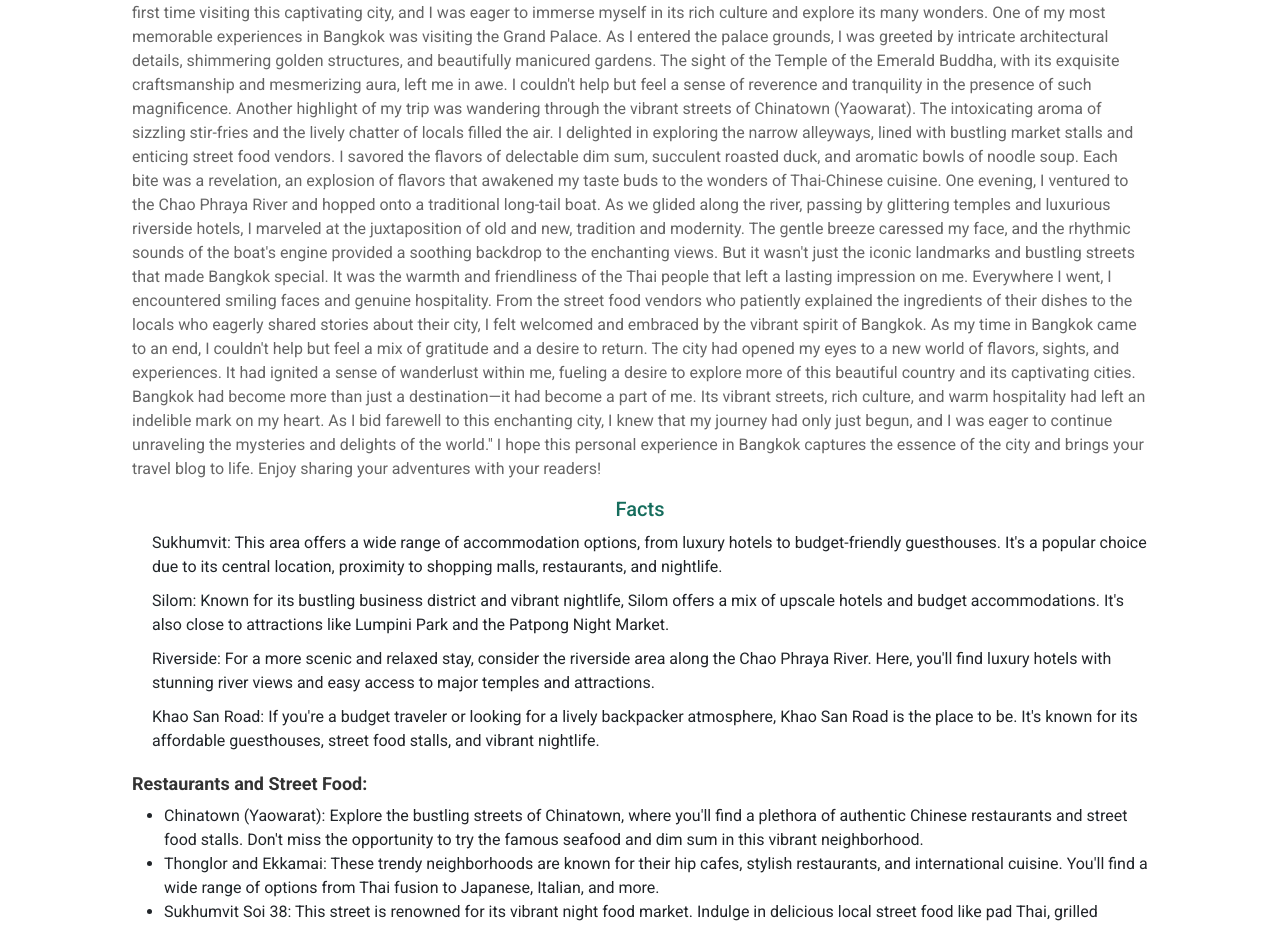
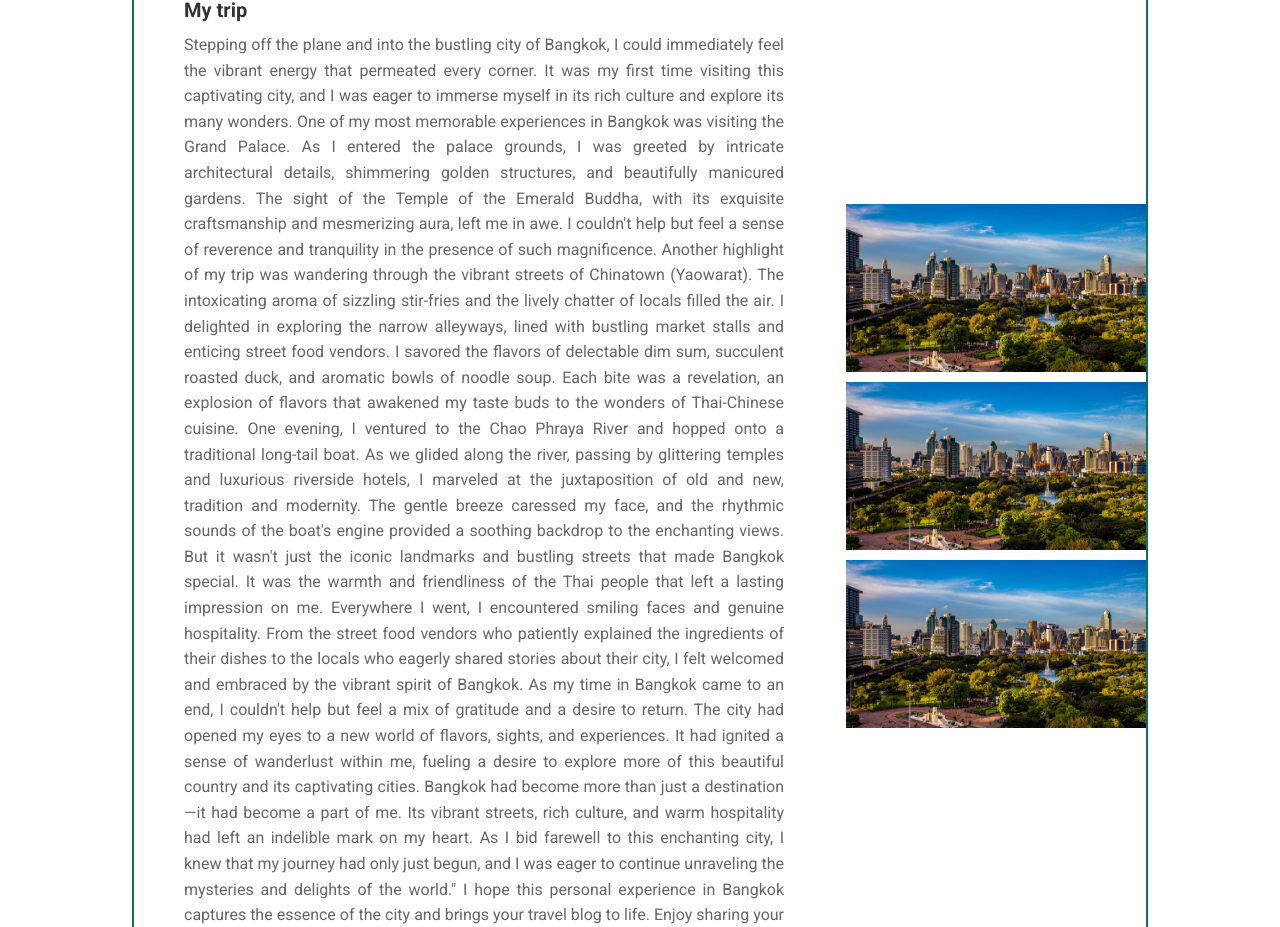
Before and after one commit to MInesBarbosaa/Web_CFGProject, a plain HTML site: page WebProject_CFG/pages/destinations/bangkok.html in a window 1280 px wide. Shown: the part 192-1119 px from the top of the page. Drawn offline with nearby package versions, Linux system fonts and the light colour scheme.

Commit message:
styled first section destination page

```diff
--- a/WebProject_CFG/pages/destinations/bangkok.html
+++ b/WebProject_CFG/pages/destinations/bangkok.html
@@ -30,9 +30,12 @@
         <a href="../contacts.html">Contacts</a>
       </nav>
       <div class="container2">
-        <div class="destination-page">
-          <h1>Tales from Bangkok</h1>
-          <p>
+        <h1 class="blogintro mt-5">Tales from Bangkok</h1>
+
+        <div class="post">
+          <div class="postDestinationsText">
+            <h2>My trip</h2>
+            <p>
             Stepping off the plane and into the bustling city of Bangkok, I
             could immediately feel the vibrant energy that permeated every
             corner. It was my first time visiting this captivating city, and I
@@ -80,6 +83,32 @@
             your travel blog to life. Enjoy sharing your adventures with your
             readers!
           </p>
+          </div>
+          <ul>
+          <li>
+          <img
+            src="../../img/lumpiniPark.jpg"
+            alt="lumpiniPark"
+            class="postDestinationsImg"
+          />
+          </li>
+          <li>
+          <img
+            src="../../img/lumpiniPark.jpg"
+            alt="lumpiniPark"
+            class="postDestinationsImg"
+          />
+          </li>
+          <li>
+          <img
+            src="../../img/lumpiniPark.jpg"
+            alt="lumpiniPark"
+            class="postDestinationsImg"
+          />
+          </li>
+        </ul>
+        </div>
+
           <div class="row">
             <div class="facts">
               <h2>Facts</h2>
--- a/WebProject_CFG/style.css
+++ b/WebProject_CFG/style.css
@@ -13,7 +13,9 @@ h2 {
 h1 {
   font-size: 35px;
 }
-h2{font-size: 20px;}
+h2 {
+  font-size: 20px;
+}
 
 h2 {
   margin-bottom: 10px;
@@ -123,24 +125,28 @@ footer img {
   max-height: 168px;
 }
 
-.postBlogImg{
+.postBlogImg {
   margin-right: 30px;
 }
 
-.postDestinationsImg{
-  margin-left:30px;
+.postDestinationsImg {
+  margin-left: 30px;
 }
 
 .post div {
   flex: 1;
-  ;
 }
-.postBlogText{margin-right: 50px}
-
-.postDestinationsText{margin-left: 50px
-
+.postBlogText {
+  margin-right: 50px;
 }
 
+.postDestinationsText {
+  margin-left: 50px;
+}
+.post li {
+  list-style: none;
+  padding-bottom: 10px;
+}
 .post h2 {
   font-weight: bold;
   font-size: 20px;
@@ -346,4 +352,4 @@ footer img {
 }
 /*.atraction img{
   width:min-content;
-}
+}*/
```
Also changed, not shown: WebProject_CFG/pages/destinations/northernlights.html (+1 -1 lines).
